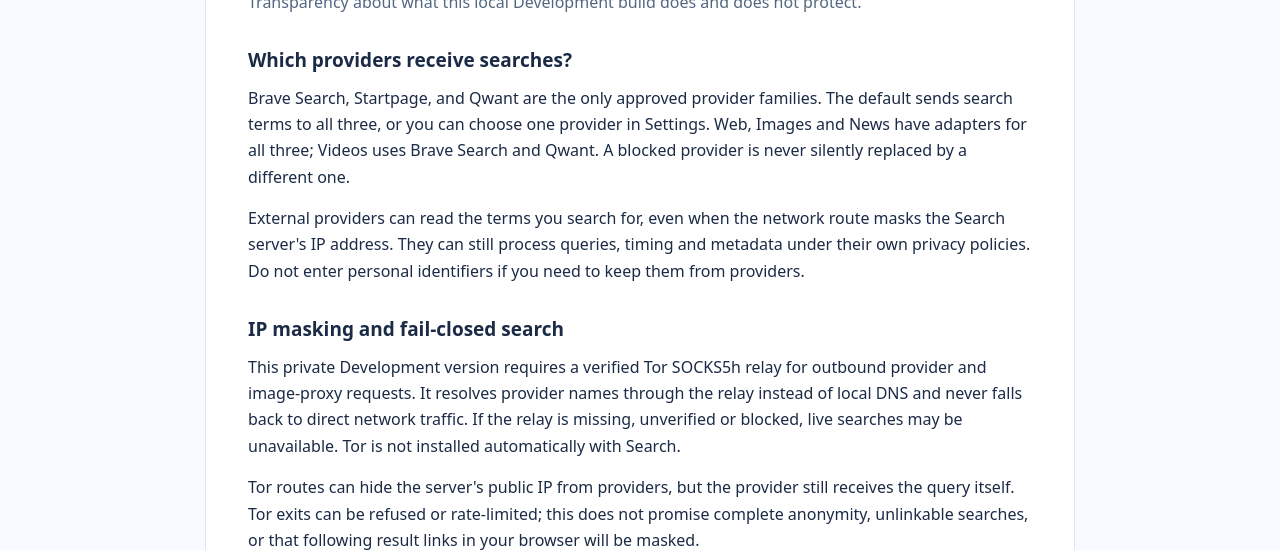
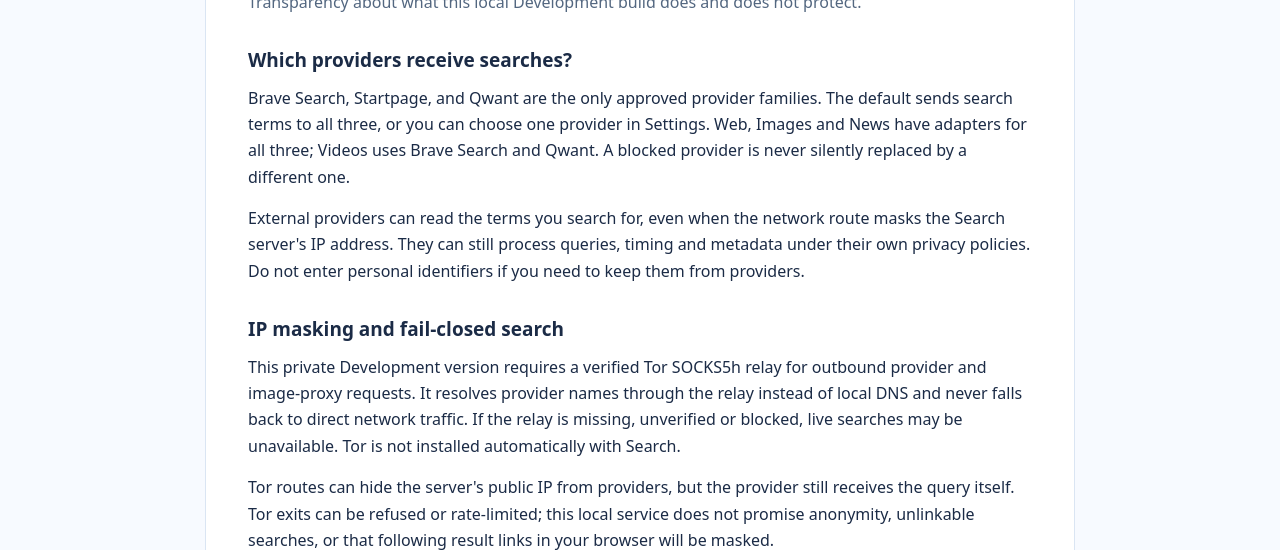
Before and after one commit to GoreeCloud/search, a website: page searx/static/themes/simple/goreecloud/privacy.html in a window 1280 px wide. Shown: the part 250-800 px from the top of the page. Drawn offline with Linux system fonts and the light colour scheme.

Commit message:
fix(search): retain mandatory non-anonymity disclosure contract

```diff
--- a/searx/static/themes/simple/goreecloud/privacy.html
+++ b/searx/static/themes/simple/goreecloud/privacy.html
@@ -35,7 +35,7 @@
 <p>External providers can read the terms you search for, even when the network route masks the Search server's IP address. They can still process queries, timing and metadata under their own privacy policies. Do not enter personal identifiers if you need to keep them from providers.</p>
 <h2>IP masking and fail-closed search</h2>
 <p>This private Development version requires a verified Tor SOCKS5h relay for outbound provider and image-proxy requests. It resolves provider names through the relay instead of local DNS and never falls back to direct network traffic. If the relay is missing, unverified or blocked, live searches may be unavailable. Tor is not installed automatically with Search.</p>
-<p>Tor routes can hide the server's public IP from providers, but the provider still receives the query itself. Tor exits can be refused or rate-limited; this does not promise complete anonymity, unlinkable searches, or that following result links in your browser will be masked.</p>
+<p>Tor routes can hide the server's public IP from providers, but the provider still receives the query itself. Tor exits can be refused or rate-limited; this local service does not promise anonymity, unlinkable searches, or that following result links in your browser will be masked.</p>
 <h2>What stays on your device?</h2>
 <p>The chosen search-provider preference and other preferences are stored in your browser's cookies. There is no GoreeCloud personal profile, hosted AI transmission, or independent search index in this Development build.</p>
 <h2>Search transport and content</h2>
```
